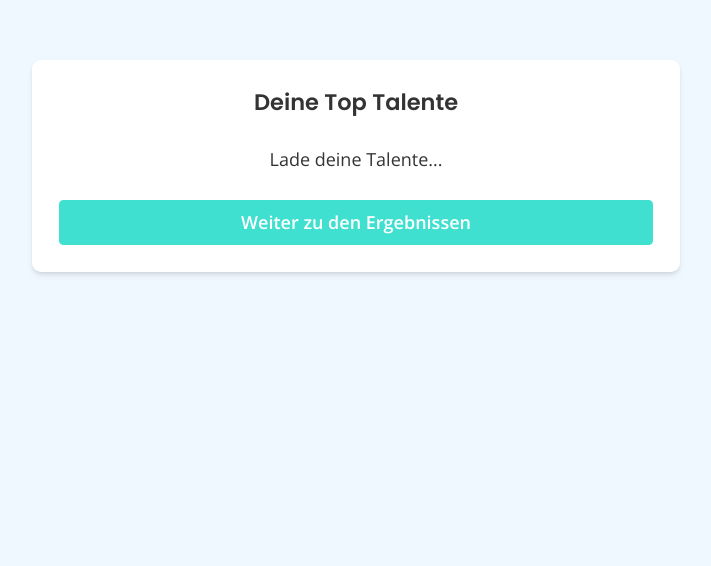
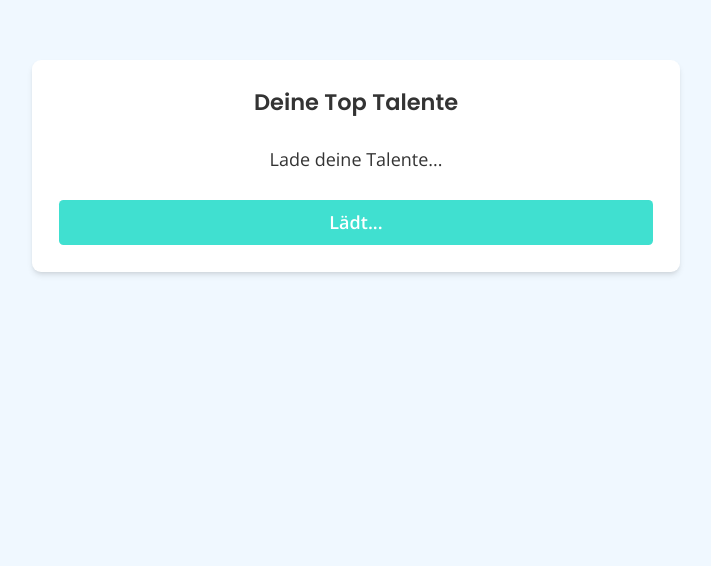
Before and after one commit to TheLittleMoon/talent-test-app, a React (Vite) app in the folder frontend/: page /talent-results in a window 1280 px wide. Shown: the part 234-800 px from the top of the page, without its empty margins (284-995 px from the left). Built offline with nearby package versions, Linux system fonts and the light colour scheme.

Commit message:
fixed user flow, they can't advance to results page until the gpt api is received and loaded in local data.

```diff
--- a/frontend/src/pages/TalentResultsPage.tsx
+++ b/frontend/src/pages/TalentResultsPage.tsx
@@ -7,12 +7,13 @@ import Layout from '../components/Layout'; // Importing Layout for consistent st
 const TalentResultsPage: React.FC = () => {
   const { userData } = useUserData();
   const [topTalents, setTopTalents] = useState<any[]>([]);
-  const [expandedTalentIds, setExpandedTalentIds] = useState<number[]>([]);  // Track expanded talents
+  const [expandedTalentIds, setExpandedTalentIds] = useState<number[]>([]);
+  const [loading, setLoading] = useState(true);  // Track loading state for GPT response
   const navigate = useNavigate();
 
   useEffect(() => {
+    // Fetch local talent results
     if (userData.talentTestResults) {
-      // Sort talents by score and take the top 10
       const sortedTalents = Object.entries(userData.talentTestResults)
         .sort(([, a], [, b]) => b - a)
         .slice(0, 10)
@@ -20,7 +21,12 @@ const TalentResultsPage: React.FC = () => {
 
       setTopTalents(sortedTalents);
     }
-  }, [userData.talentTestResults]);
+
+    // Check if GPT response is loaded
+    if (userData.gptResponse) {
+      setLoading(false);  // GPT response is available, allow navigation
+    }
+  }, [userData.talentTestResults, userData.gptResponse]);
 
   const handleExpandTalent = (id: number) => {
     if (expandedTalentIds.includes(id)) {
@@ -31,7 +37,9 @@ const TalentResultsPage: React.FC = () => {
   };
 
   const handleNext = () => {
-    navigate('/final-results');
+    if (!loading) {
+      navigate('/final-results');
+    }
   };
 
   return (
@@ -43,15 +51,12 @@ const TalentResultsPage: React.FC = () => {
           {/* Display Top Talents */}
           {topTalents.length > 0 ? (
             <div className="space-y-4">
-              {/* Show full description for the top 3 talents */}
               {topTalents.slice(0, 3).map((talent, index) => (
                 <div key={talent.id} className="p-4 bg-primary rounded-md">
                   <h3 className="text-lg font-bold">{index + 1}. {talent.name}</h3>
                   <p className="mt-2 text-sm">{talent.description}</p>
                 </div>
               ))}
-
-              {/* Show the remaining talents as expandable boxes */}
               {topTalents.slice(3).map((talent, index) => (
                 <div key={talent.id} className="p-4 bg-secondary rounded-md">
                   <div className="flex justify-between items-center">
@@ -73,10 +78,10 @@ const TalentResultsPage: React.FC = () => {
             <p className="text-center">Lade deine Talente...</p>
           )}
 
-          {/* Next Button */}
+          {/* Next Button - Disabled until loading is false */}
           <div className="mt-6 text-center">
-            <button onClick={handleNext} className="btn btn-primary w-full">
-              Weiter zu den Ergebnissen
+            <button onClick={handleNext} className="btn btn-primary w-full" disabled={loading}>
+              {loading ? 'Lädt...' : 'Weiter zu den Ergebnissen'}
             </button>
           </div>
         </div>
--- a/frontend/src/pages/WorkPreferencesPage.tsx
+++ b/frontend/src/pages/WorkPreferencesPage.tsx
@@ -12,7 +12,7 @@ const WorkPreferencesPage: React.FC = () => {
   const [salaryImportance, setSalaryImportance] = useState('');
   const [physicalWork, setPhysicalWork] = useState('');
   const [language, setLanguage] = useState('');
-  const [loading, setLoading] = useState(false);
+  const [loading] = useState(false);
   const navigate = useNavigate();
 
   const handleSubmit = async () => {
@@ -39,20 +39,17 @@ const WorkPreferencesPage: React.FC = () => {
     // Update userData in context
     setUserData(updatedUserData);
 
-    // Navigate to Talent Results page immediately
+    // Immediately navigate to the Talent Results page
     navigate('/talent-results');
 
-    // Generate the GPT prompt
-    const prompt = formatGptPrompt(updatedUserData);
+    try {
+      // Generate the GPT prompt
+      const prompt = formatGptPrompt(updatedUserData);
 
-    // Log the generated GPT prompt for debugging purposes
-    console.log('Generated GPT prompt:', prompt);
+      // Log the generated GPT prompt for debugging purposes
+      console.log('Generated GPT prompt:', prompt);
 
-    // Set loading state
-    setLoading(true);
-
-    try {
-      // Send user data and prompt to the backend asynchronously
+      // Start the GPT API call
       const response = await fetch('http://localhost:3000/api/talent-test/results', {
         method: 'POST',
         headers: {
@@ -73,9 +70,6 @@ const WorkPreferencesPage: React.FC = () => {
     } catch (error) {
       console.error('Error submitting data:', error);
       alert('Fehler beim Senden der Daten. Bitte versuche es erneut.');
-    } finally {
-      // Reset loading state
-      setLoading(false);
     }
   };
 
```
